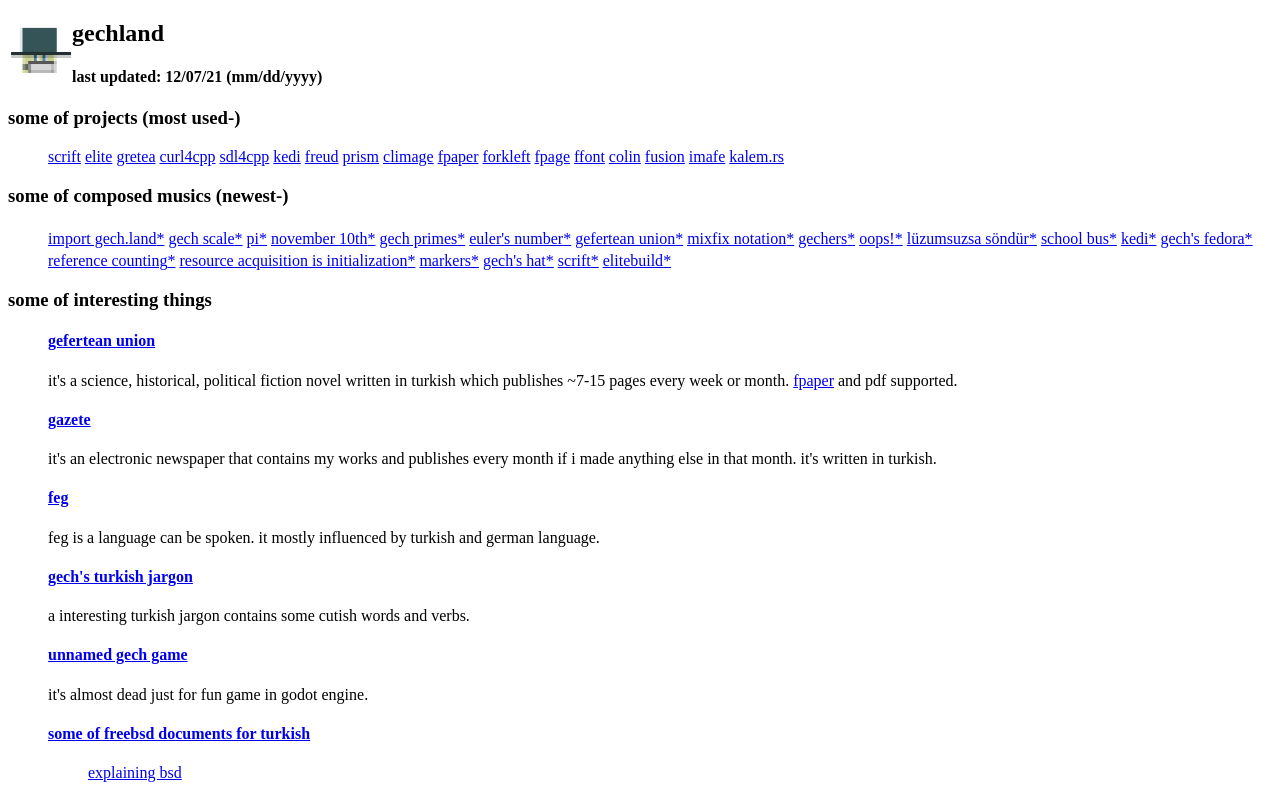
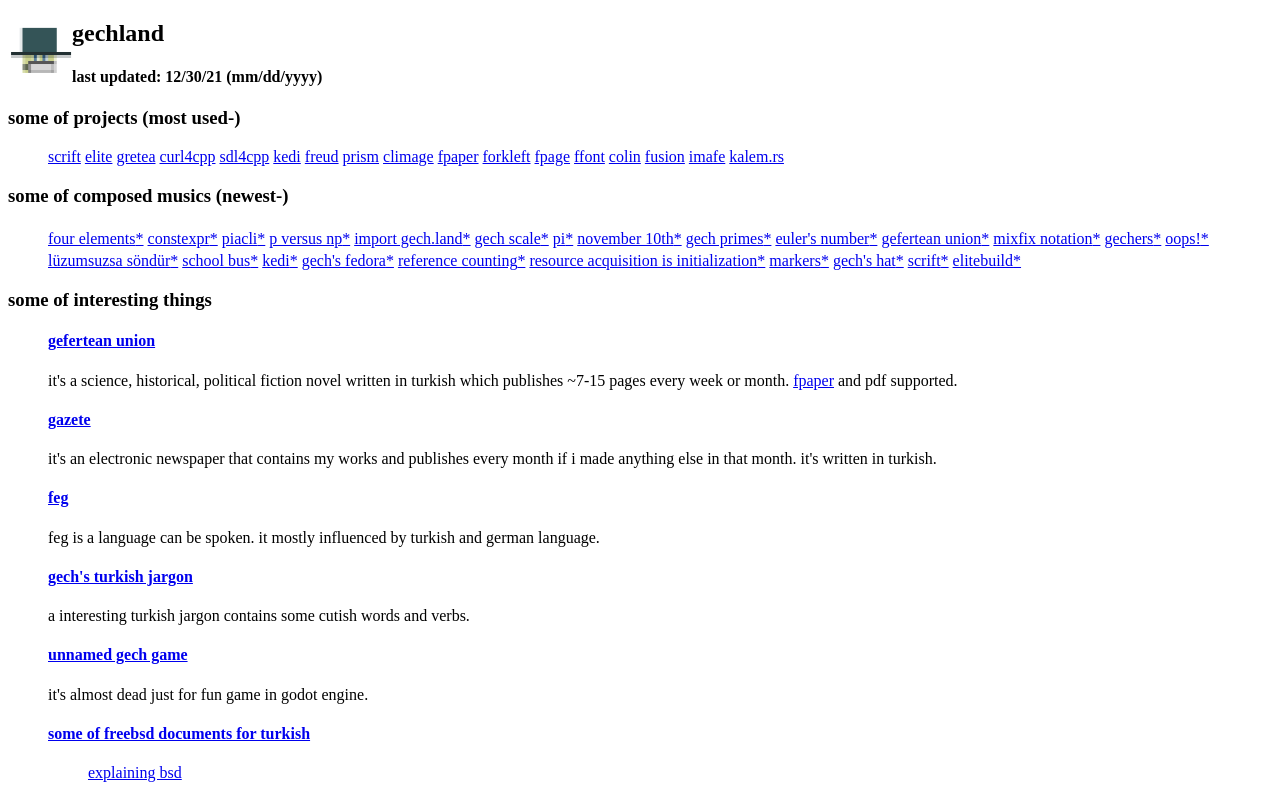
Before and after one commit to ferhatgec/land, a plain HTML site: page index.html in a window 1280 px wide. Shown: the top 795 px of the page. Drawn offline with Linux system fonts and the light colour scheme.

Commit message:
Add: New musics.

```diff
--- a/index.html
+++ b/index.html
@@ -2,9 +2,9 @@
 <meta charset="UTF-8">
 <html>
 <body>
-<h2><a href="interesting/gefertean_union/gefertean_union.html"><img src="sources/gechland/gechers.png" alt="last updated thing" width="64" height="64" style="float:left"></a>
+<h2><a href="https://soundcloud.com/ferhatgec/four-elements"><img src="sources/gechland/gechers.png" alt="last updated thing" width="64" height="64" style="float:left"></a>
   gechland
-  <h4>last updated: 12/07/21 (mm/dd/yyyy) </h4></h2>
+  <h4>last updated: 12/30/21 (mm/dd/yyyy) </h4></h2>
 <h3>some of projects (most used-)</h3>
 
 <ul>
@@ -29,6 +29,10 @@
 
 <h3>some of composed musics (newest-)</h3>
 <ul>
+    <a href="https://soundcloud.com/ferhatgec/four-elements">four elements<sup><a href="sources/musics/four_elements.png">*</a></sup></a>
+    <a href="https://soundcloud.com/ferhatgec/constexpr">constexpr<sup><a href="sources/musics/constexpr.png">*</a></sup></a>
+    <a href="https://soundcloud.com/ferhatgec/piacli">piacli<sup><a href="sources/musics/piacli.png">*</a></sup></a>
+    <a href="https://soundcloud.com/ferhatgec/p-versus-np">p versus np<sup><a href="sources/musics/pversusnp.png">*</a></sup></a>
     <a href="https://soundcloud.com/ferhatgec/import-gechland">import gech.land<sup><a href="sources/musics/import_gech_land.png">*</a></sup></a>
     <a href="https://soundcloud.com/ferhatgec/gech-scale">gech scale<sup><a href="sources/musics/gech_scale.png">*</a></sup></a>
     <a href="https://soundcloud.com/ferhatgec/pi-number">pi<sup><a href="sources/musics/pi.png">*</a></sup></a>
```
Also changed, not shown: sources/musics/constexpr.png (added), sources/musics/four_elements.png (added), sources/musics/piacli.png (added), sources/musics/pversusnp.png (added). Lines whose indentation alone changed are shown as unchanged.
